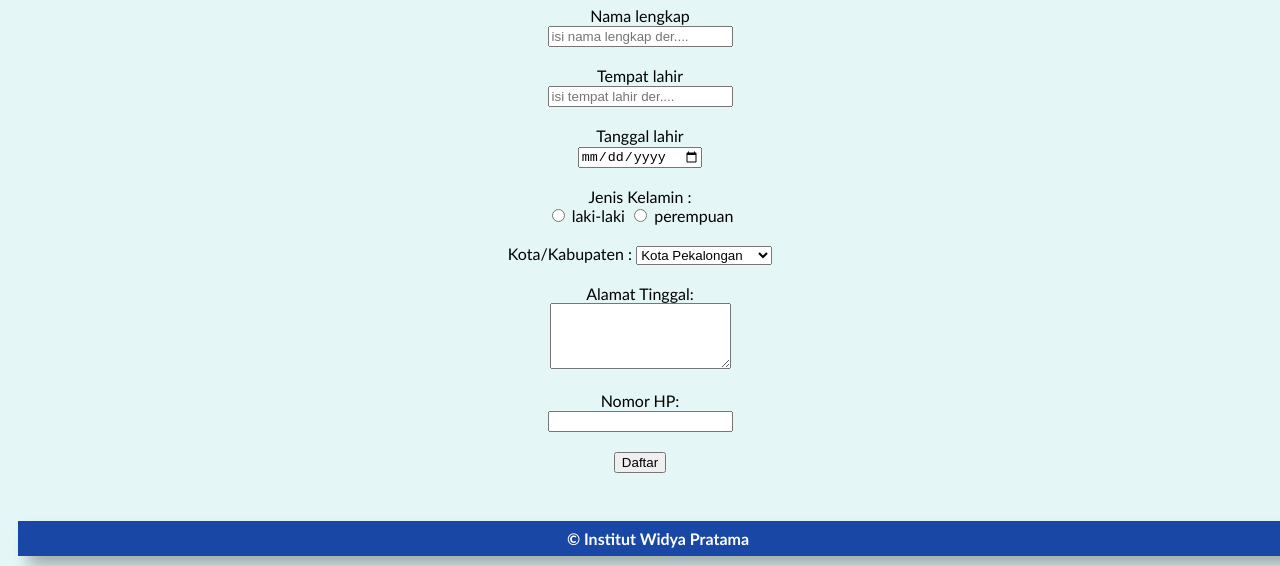
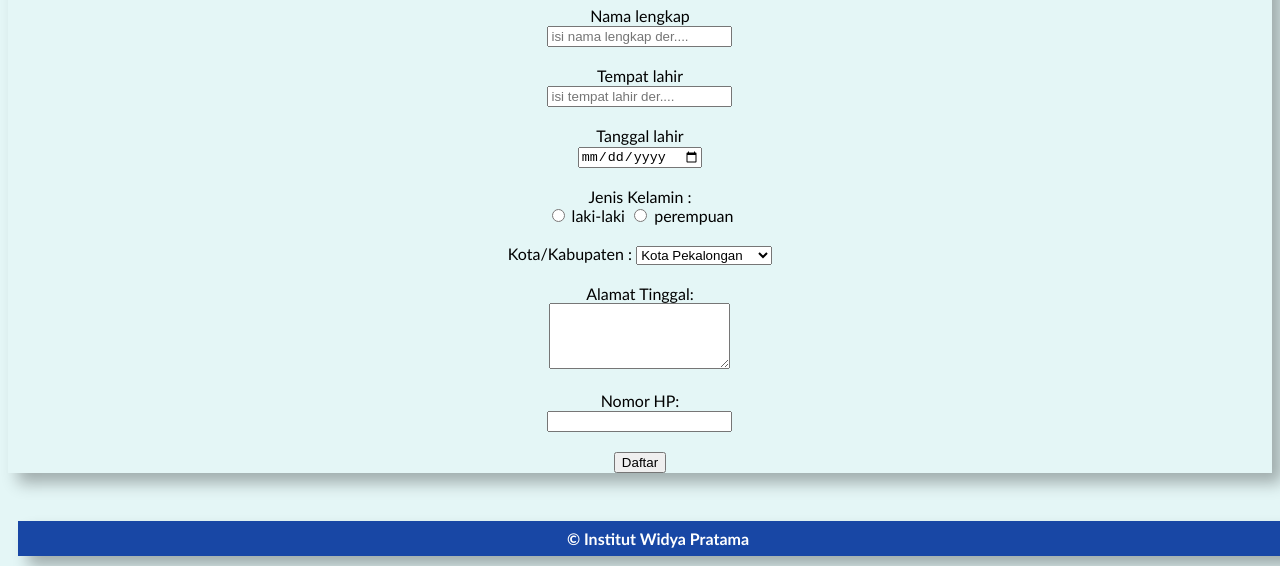
Before and after one commit to salmann10/SALMAN_P3, a plain HTML site: page register.html in a window 1280 px wide. Shown: the part 283-849 px from the top of the page. Drawn offline with Linux system fonts and the light colour scheme.

Commit message:
Update style.css

```diff
--- a/style.css
+++ b/style.css
@@ -98,7 +98,9 @@ footer{
     box-shadow: 10px 10px 15px rgba(0, 0, 0, 0.3);
     padding: 8px;
 }
-
-.trip_text.p{
+.formulir-form{
+    box-shadow: 10px 10px 15px rgba(0, 0, 0, 0.3);
+    justify-content: center;
+    place-items: center;
 
 }
```
